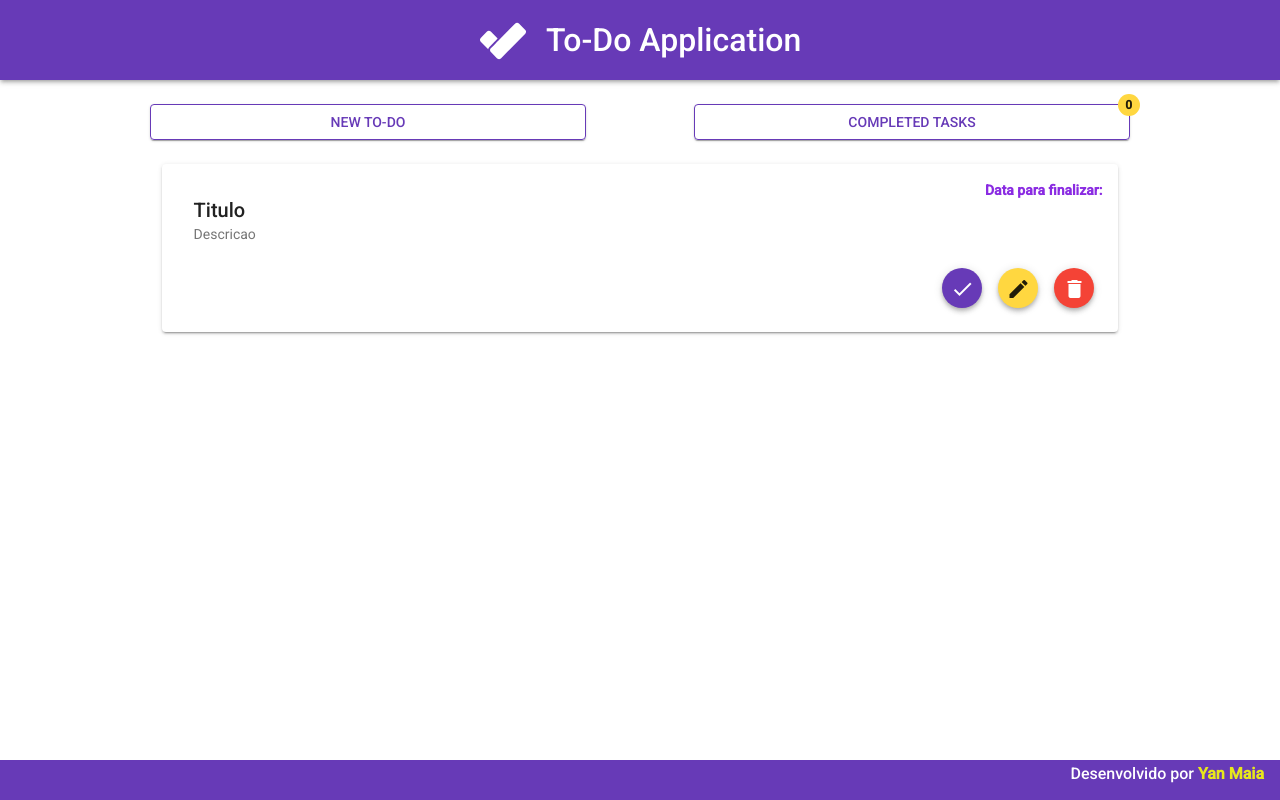
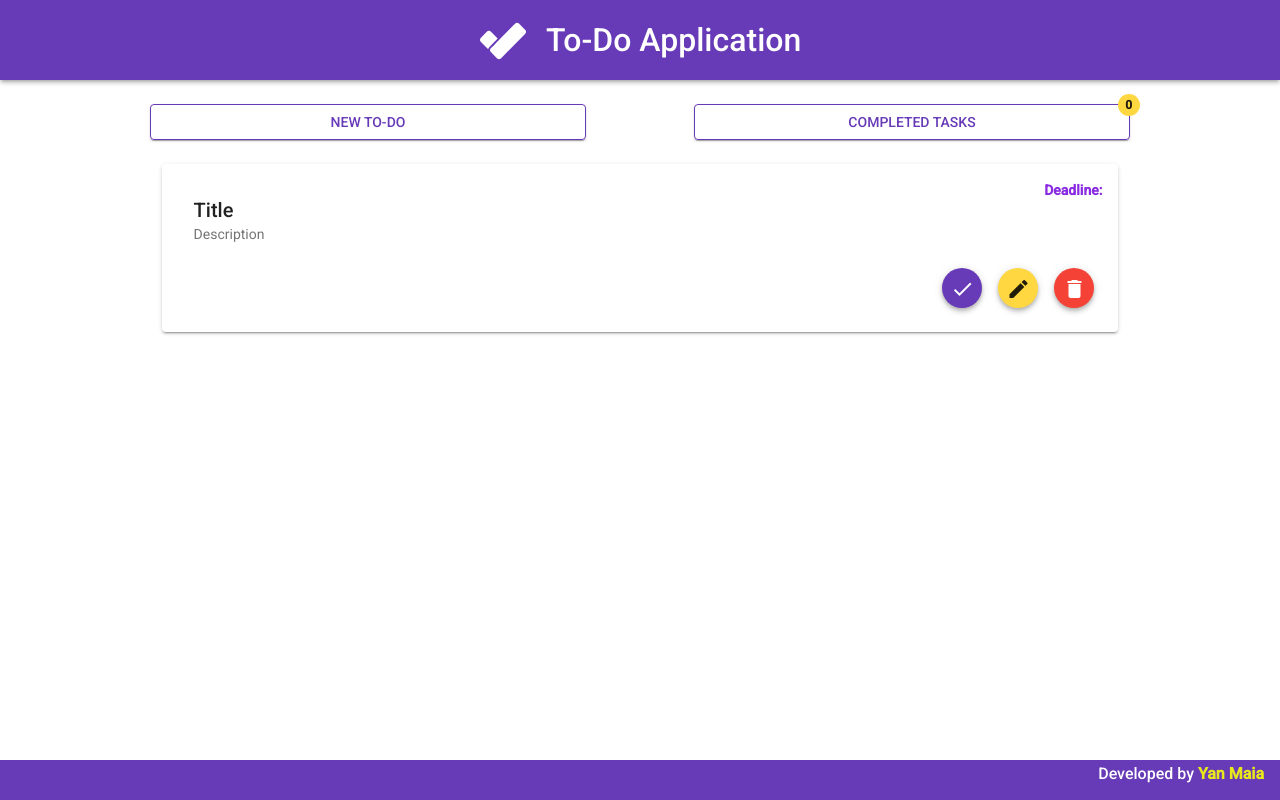
Before and after one commit to yanmaiaa/todoapp, an Angular app: page / in a window 1280 px wide. Built offline with nearby package versions, Linux system fonts and the light colour scheme.

Commit message:
general adjustments

```diff
--- a/src/app/components/footer/footer.component.html
+++ b/src/app/components/footer/footer.component.html
@@ -1,3 +1,3 @@
 <mat-toolbar class="footer" color="primary">
-  <p>Desenvolvido por <b class="b-color">Yan Maia</b></p>
+  <p>Developed by <b class="b-color">Yan Maia</b></p>
 </mat-toolbar>
--- a/src/app/components/home/home.component.html
+++ b/src/app/components/home/home.component.html
@@ -19,10 +19,10 @@
   </div>
   <div class="card content">
     <mat-card class="mat-elevation-z2">
-      <p>Data para finalizar:</p>
+      <p>Deadline:</p>
       <mat-card-header>
-        <mat-card-title>Titulo</mat-card-title>
-        <mat-card-subtitle>Descricao</mat-card-subtitle>
+        <mat-card-title>Title</mat-card-title>
+        <mat-card-subtitle>Description</mat-card-subtitle>
       </mat-card-header>
       <div class="actions">
         <button class="mat-elevation-z4" mat-mini-fab color="primary">
```
Also changed, not shown: 1 other file (tests, documents, lock files or other folders).
